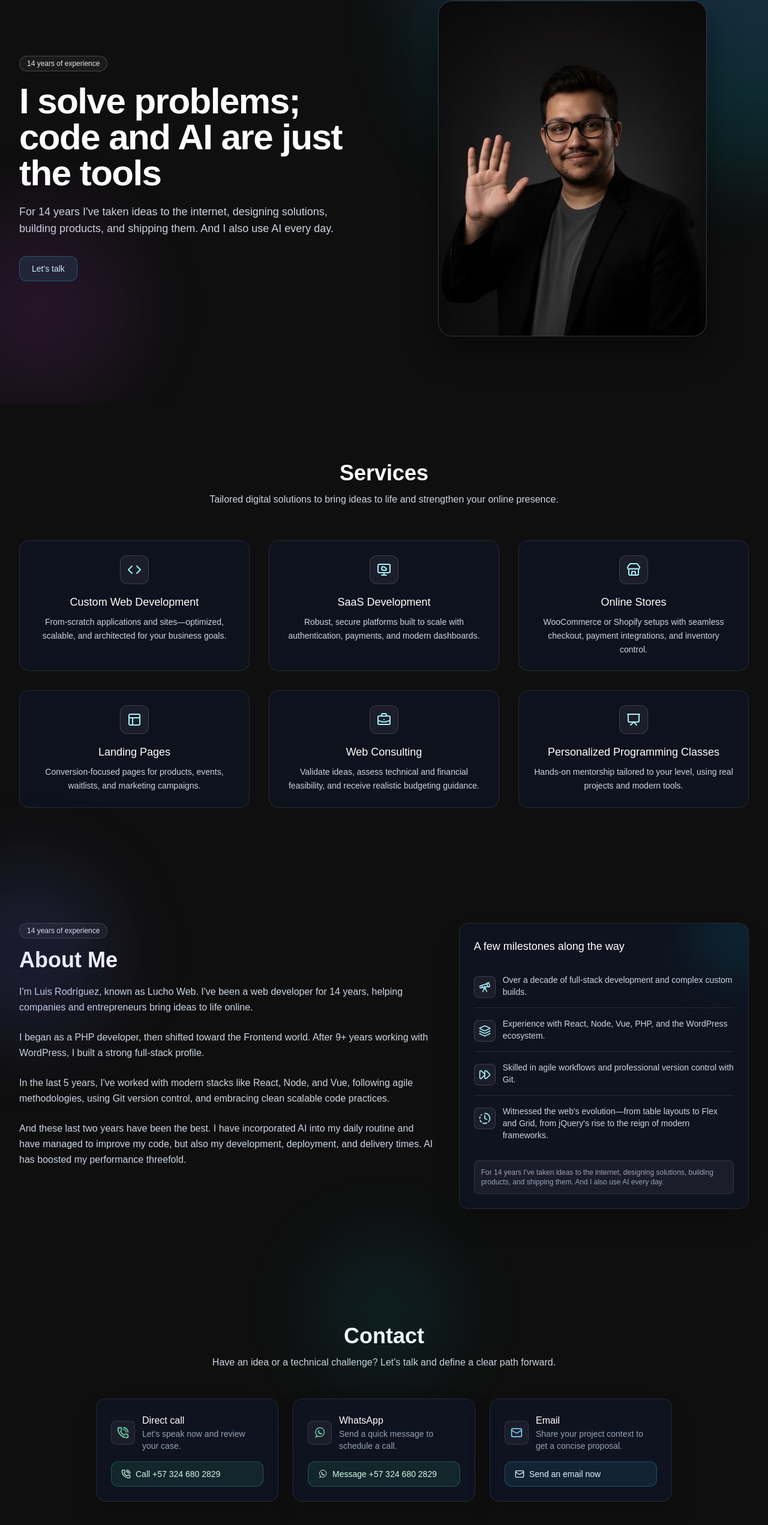
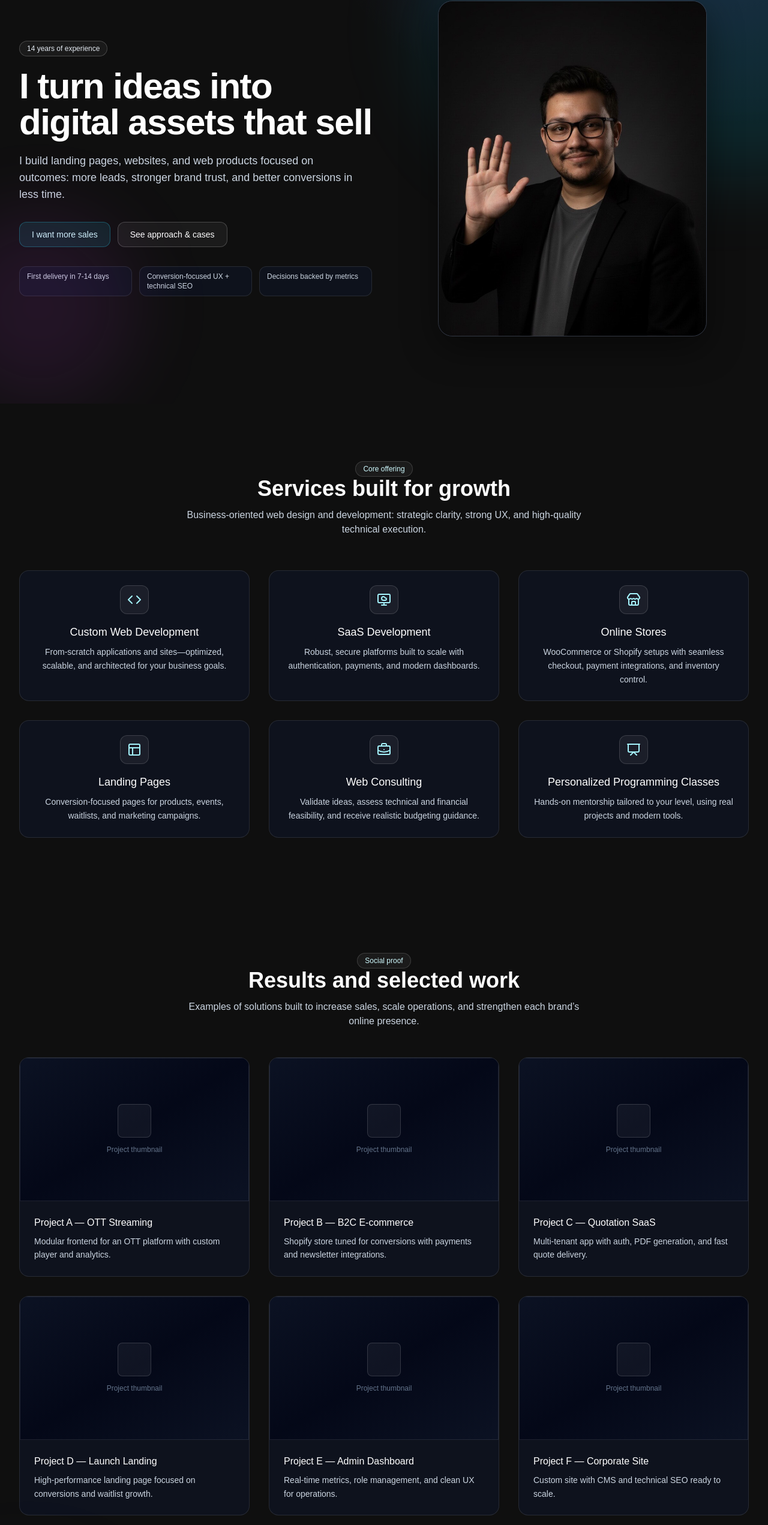
Before and after one commit to luchoweb/luchoweb-site, a React (Vite) app: page / in a window 1280 px wide. Shown: the part 111-2654 px from the top of the page at 60% size. Built offline with nearby package versions, Linux system fonts and the light colour scheme.

Commit message:
Enhance landing UX copy, structure, and SEO metadata (#3)

```diff
--- a/src/App.jsx
+++ b/src/App.jsx
@@ -12,7 +12,7 @@ export default function App() {
       <Header />
       <Hero />
       <Services />
-      {/*<Work />*/}
+      <Work />
       <About />
       <Contact />
       <Footer />
--- a/src/components/Header.jsx
+++ b/src/components/Header.jsx
@@ -4,7 +4,7 @@ import { useTranslation } from "react-i18next";
 const NAV = [
   { key: "home", href: "#home" },
   { key: "services", href: "#services" },
-  //{ key: "work", href: "#work" },
+  { key: "work", href: "#work" },
   { key: "about", href: "#about" },
   { key: "contact", href: "#contact" },
 ];
--- a/src/i18n/locales/en/translation.json
+++ b/src/i18n/locales/en/translation.json
@@ -17,16 +17,21 @@
   },
   "hero": {
     "badge": "{{years}} years of experience",
-    "title": "I solve problems; code and AI are just the tools",
-    "subtitle": "For {{years}} years I've taken ideas to the internet, designing solutions, building products, and shipping them. And I also use AI every day.",
-    "primaryCta": "Let's talk",
-    "secondaryCta": "See my work",
+    "title": "I turn ideas into digital assets that sell",
+    "subtitle": "I build landing pages, websites, and web products focused on outcomes: more leads, stronger brand trust, and better conversions in less time.",
+    "primaryCta": "I want more sales",
+    "secondaryCta": "See approach & cases",
     "imagePlaceholder": "Your studio photo here",
-    "imageAlt": "Studio portrait of Lucho (placeholder)"
+    "imageAlt": "Studio portrait of Lucho (placeholder)",
+    "proof": {
+      "delivery": "First delivery in 7-14 days",
+      "focus": "Conversion-focused UX + technical SEO",
+      "roi": "Decisions backed by metrics"
+    }
   },
   "services": {
-    "title": "Services",
-    "subtitle": "Tailored digital solutions to bring ideas to life and strengthen your online presence.",
+    "title": "Services built for growth",
+    "subtitle": "Business-oriented web design and development: strategic clarity, strong UX, and high-quality technical execution.",
     "items": {
       "customDev": {
         "title": "Custom Web Development",
@@ -52,29 +57,49 @@
         "title": "Personalized Programming Classes",
         "desc": "Hands-on mentorship tailored to your level, using real projects and modern tools."
       }
-    }
+    },
+    "eyebrow": "Core offering"
   },
   "work": {
-    "title": "Work",
-    "subtitle": "Selected projects where I solved real problems and shipped ideas to the internet.",
+    "title": "Results and selected work",
+    "subtitle": "Examples of solutions built to increase sales, scale operations, and strengthen each brand’s online presence.",
     "thumbnailPlaceholder": "Project thumbnail",
     "viewProject": "View project",
     "items": {
-      "proj1": { "title": "Project A — OTT Streaming", "desc": "Modular frontend for an OTT platform with custom player and analytics." },
-      "proj2": { "title": "Project B — B2C E-commerce", "desc": "Shopify store tuned for conversions with payments and newsletter integrations." },
-      "proj3": { "title": "Project C — Quotation SaaS", "desc": "Multi-tenant app with auth, PDF generation, and fast quote delivery." },
-      "proj4": { "title": "Project D — Launch Landing", "desc": "High-performance landing page focused on conversions and waitlist growth." },
-      "proj5": { "title": "Project E — Admin Dashboard", "desc": "Real-time metrics, role management, and clean UX for operations." },
-      "proj6": { "title": "Project F — Corporate Site", "desc": "Custom site with CMS and technical SEO ready to scale." }
-    }
+      "proj1": {
+        "title": "Project A — OTT Streaming",
+        "desc": "Modular frontend for an OTT platform with custom player and analytics."
+      },
+      "proj2": {
+        "title": "Project B — B2C E-commerce",
+        "desc": "Shopify store tuned for conversions with payments and newsletter integrations."
+      },
+      "proj3": {
+        "title": "Project C — Quotation SaaS",
+        "desc": "Multi-tenant app with auth, PDF generation, and fast quote delivery."
+      },
+      "proj4": {
+        "title": "Project D — Launch Landing",
+        "desc": "High-performance landing page focused on conversions and waitlist growth."
+      },
+      "proj5": {
+        "title": "Project E — Admin Dashboard",
+        "desc": "Real-time metrics, role management, and clean UX for operations."
+      },
+      "proj6": {
+        "title": "Project F — Corporate Site",
+        "desc": "Custom site with CMS and technical SEO ready to scale."
+      }
+    },
+    "eyebrow": "Social proof"
   },
   "about": {
-    "title": "About Me",
-    "intro": "I'm Luis Rodríguez, known as Lucho Web. I've been a web developer for 14 years, helping companies and entrepreneurs bring ideas to life online.",
+    "title": "Your digital growth partner",
+    "intro": "I’m Luis Rodríguez (Lucho Web). For 14 years, I’ve helped companies and founders launch and optimize digital products with a commercial mindset.",
     "experience": "I began as a PHP developer, then shifted toward the Frontend world. After 9+ years working with WordPress, I built a strong full-stack profile.",
     "modern": "In the last 5 years, I've worked with modern stacks like React, Node, and Vue, following agile methodologies, using Git version control, and embracing clean scalable code practices.",
     "ai": "And these last two years have been the best. I have incorporated AI into my daily routine and have managed to improve my code, but also my development, deployment, and delivery times. AI has boosted my performance threefold.",
-    "highlightsTitle": "A few milestones along the way",
+    "highlightsTitle": "What I bring to your project",
     "highlights": {
       "fullstack": "Over a decade of full-stack development and complex custom builds.",
       "tech": "Experience with React, Node, Vue, PHP, and the WordPress ecosystem.",
@@ -83,8 +108,8 @@
     }
   },
   "contact": {
-    "title": "Contact",
-    "subtitle": "Have an idea or a technical challenge? Let's talk and define a clear path forward.",
+    "title": "Ready for your next digital version?",
+    "subtitle": "Share your business goal and I’ll propose a clear execution roadmap, timeline, and scope from the first conversation.",
     "call": {
       "title": "Direct call",
       "desc": "Let's speak now and review your case.",
@@ -106,14 +131,14 @@
       "body": "Hi Lucho, I'd like to discuss..."
     },
     "points": {
-      "response": "Get a fast reply according to project size.",
-      "discovery": "Focused discovery call to understand your goal.",
-      "ethics": "Transparent scope, timelines, and costs."
+      "response": "Initial response in less than 24 business hours.",
+      "discovery": "Discovery call focused on business outcomes.",
+      "ethics": "Clear scope, timeline, and pricing from day one."
     },
     "note": "Clicking a button will open your default app (phone, WhatsApp, or email)."
   },
   "footer": {
-    "tagline": "Beyond code, I build results.",
+    "tagline": "Design, technology, and strategy to turn visitors into customers.",
     "rights": "All rights reserved."
   },
   "social": {
--- a/src/i18n/locales/es/translation.json
+++ b/src/i18n/locales/es/translation.json
@@ -17,16 +17,21 @@
   },
   "hero": {
     "badge": "{{years}} años de experiencia",
-    "title": "Resuelvo problemas; el código y la IA son mis herramientas",
-    "subtitle": "Durante {{years}} años he llevado ideas a internet: diseño soluciones, construyo productos y los pongo a producir. Y también uso IA todos los días.",
-    "primaryCta": "Hablemos",
-    "secondaryCta": "Ver trabajo",
+    "title": "Transformo ideas en activos digitales que venden",
+    "subtitle": "Creo landing pages, sitios y productos web orientados a resultados: más leads, más confianza de marca y mejores conversiones en menos tiempo.",
+    "primaryCta": "Quiero vender más",
+    "secondaryCta": "Ver casos y enfoque",
     "imagePlaceholder": "Tu foto de estudio aquí",
-    "imageAlt": "Retrato de estudio de Lucho (placeholder)"
+    "imageAlt": "Retrato de estudio de Lucho (placeholder)",
+    "proof": {
+      "delivery": "Entrega inicial en 7-14 días",
+      "focus": "Enfoque en conversión y SEO técnico",
+      "roi": "Decisiones guiadas por métricas"
+    }
   },
   "services": {
-    "title": "Servicios",
-    "subtitle": "Soluciones diseñadas a medida para impulsar tu presencia digital y hacer realidad tus ideas.",
+    "title": "Servicios para crecer online",
+    "subtitle": "Diseño y desarrollo web con visión de negocio: claridad estratégica, experiencia de usuario y ejecución técnica impecable.",
     "items": {
       "customDev": {
         "title": "Desarrollo web a la medida",
@@ -52,29 +57,49 @@
         "title": "Clases personalizadas de programación",
         "desc": "Formación práctica y guiada, adaptada a tu nivel, con proyectos reales y herramientas modernas."
       }
-    }
+    },
+    "eyebrow": "Oferta principal"
   },
   "work": {
-    "title": "Trabajo",
-    "subtitle": "Una selección de proyectos donde resolví problemas reales y llevé ideas a internet.",
+    "title": "Resultados y proyectos",
+    "subtitle": "Ejemplos de soluciones construidas para vender, escalar operaciones y mejorar la presencia digital de cada marca.",
     "thumbnailPlaceholder": "Miniatura del proyecto",
     "viewProject": "Ver proyecto",
     "items": {
-      "proj1": { "title": "Proyecto A — Streaming OTT", "desc": "Frontend modular para plataforma OTT con reproductor custom y analítica." },
-      "proj2": { "title": "Proyecto B — E-commerce B2C", "desc": "Tienda optimizada en Shopify con integraciones de pagos y newsletter." },
-      "proj3": { "title": "Proyecto C — SaaS de cotizaciones", "desc": "App multi-tenant con autenticación, PDF y envío de cotizaciones en minutos." },
-      "proj4": { "title": "Proyecto D — Landing de lanzamiento", "desc": "Landing de alto rendimiento enfocada en conversión y lista de espera." },
-      "proj5": { "title": "Proyecto E — Dashboard Admin", "desc": "Panel con métricas en tiempo real y control de usuarios/roles." },
-      "proj6": { "title": "Proyecto F — Sitio corporativo", "desc": "Sitio a medida con CMS y SEO técnico listo para escalar." }
-    }
+      "proj1": {
+        "title": "Proyecto A — Streaming OTT",
+        "desc": "Frontend modular para plataforma OTT con reproductor custom y analítica."
+      },
+      "proj2": {
+        "title": "Proyecto B — E-commerce B2C",
+        "desc": "Tienda optimizada en Shopify con integraciones de pagos y newsletter."
+      },
+      "proj3": {
+        "title": "Proyecto C — SaaS de cotizaciones",
+        "desc": "App multi-tenant con autenticación, PDF y envío de cotizaciones en minutos."
+      },
+      "proj4": {
+        "title": "Proyecto D — Landing de lanzamiento",
+        "desc": "Landing de alto rendimiento enfocada en conversión y lista de espera."
+      },
+      "proj5": {
+        "title": "Proyecto E — Dashboard Admin",
+        "desc": "Panel con métricas en tiempo real y control de usuarios/roles."
+      },
+      "proj6": {
+        "title": "Proyecto F — Sitio corporativo",
+        "desc": "Sitio a medida con CMS y SEO técnico listo para escalar."
+      }
+    },
+    "eyebrow": "Prueba social"
   },
   "about": {
-    "title": "Sobre mí",
-    "intro": "Soy Luis Rodríguez, conocido como Lucho Web. Llevo 14 años en el desarrollo web, trabajando para diversas compañías y ayudando a llevar ideas a internet.",
+    "title": "Tu aliado digital",
+    "intro": "Soy Luis Rodríguez (Lucho Web). Llevo 14 años ayudando a empresas y emprendedores a lanzar y optimizar productos digitales con enfoque comercial.",
     "experience": "Mis inicios fueron como desarrollador PHP, y con el tiempo evolucioné hacia el Frontend. Durante más de 9 años he trabajado con WordPress, forjando un perfil sólido como desarrollador full-stack.",
     "modern": "En los últimos 5 años he trabajado con tecnologías modernas como React, Node y Vue, aplicando metodologías ágiles, control de versiones con Git y buenas prácticas que garantizan calidad y escalabilidad.",
     "ai": "Y estos últimos 2 años han sido los mejores, he incorporado la IA en mi día a día y he logrado mejorar mi código, pero también mis tiempos de desarrollo, despliegue y entrega. La IA me ha potenciado 3x mi rendimiento.",
-    "highlightsTitle": "Algunos hitos de mi recorrido",
+    "highlightsTitle": "Lo que aporto a tu proyecto",
     "highlights": {
       "fullstack": "Más de una década desarrollando proyectos full-stack y personalizaciones complejas.",
       "tech": "Experiencia con React, Node, Vue, PHP, y ecosistemas WordPress.",
@@ -83,8 +108,8 @@
     }
   },
   "contact": {
-    "title": "Contacto",
-    "subtitle": "¿Tienes una idea o un reto técnico? Conversemos y encuentre una ruta clara para avanzar.",
+    "title": "¿Listo para tu siguiente versión digital?",
+    "subtitle": "Cuéntame tu objetivo comercial y te propongo una ruta clara de ejecución, tiempos y alcance desde la primera conversación.",
     "call": {
       "title": "Llamada directa",
       "desc": "Hablemos ahora mismo y revisemos tu caso.",
@@ -106,14 +131,14 @@
       "body": "Hola Lucho, me gustaría conversar sobre..."
     },
     "points": {
-      "response": "Respuesta rápida segun el tamaño del proyecto.",
-      "discovery": "Primera llamada de descubrimiento enfocada en objetivos.",
-      "ethics": "Transparencia en alcance, tiempos y costos."
+      "response": "Respuesta inicial en menos de 24 horas hábiles.",
+      "discovery": "Llamada de descubrimiento con foco en objetivos de negocio.",
+      "ethics": "Alcance, tiempos y costos claros desde el inicio."
     },
     "note": "Al hacer clic se abrirá tu app predeterminada (teléfono, WhatsApp o correo)."
   },
-   "footer": {
-    "tagline": "Más que escribir código, construyo resultados.",
+  "footer": {
+    "tagline": "Diseño, tecnología y estrategia para convertir visitas en clientes.",
     "rights": "Todos los derechos reservados."
   },
   "social": {
--- a/src/sections/Hero.jsx
+++ b/src/sections/Hero.jsx
@@ -2,6 +2,11 @@ import { useTranslation } from "react-i18next";
 
 export default function Hero({ years = 14 }) {
   const { t } = useTranslation();
+  const proof = [
+    t("hero.proof.delivery"),
+    t("hero.proof.focus"),
+    t("hero.proof.roi"),
+  ];
 
   return (
     <section id="home" className="relative overflow-hidden bg-transparent">
@@ -36,12 +41,23 @@ export default function Hero({ years = 14 }) {
               >
                 {t("hero.primaryCta")}
               </a>
-              {/*<a
+              <a
                 href="#work"
-                className="inline-flex items-center justify-center rounded-xl border border-neutral-800 bg-neutral-950 px-5 py-2.5 text-sm font-medium text-neutral-200 transition hover:bg-neutral-900"
+                className="inline-flex items-center justify-center rounded-xl border border-white/20 bg-white/5 px-5 py-2.5 text-sm font-medium text-white transition hover:bg-white/10"
               >
                 {t("hero.secondaryCta")}
-              </a>*/}
+              </a>
+            </div>
+
+            <div className="mt-8 grid gap-3 sm:grid-cols-3">
+              {proof.map((item) => (
+                <p
+                  key={item}
+                  className="rounded-xl border border-white/10 bg-slate-900/50 px-3 py-2 text-xs text-slate-300"
+                >
+                  {item}
+                </p>
+              ))}
             </div>
           </div>
 
--- a/src/sections/Services.jsx
+++ b/src/sections/Services.jsx
@@ -25,6 +25,9 @@ export default function Services() {
     <section id="services" className="relative bg-transparent py-20 sm:py-24">
       <div className="mx-auto max-w-7xl px-4 sm:px-6 lg:px-8">
         <div className="text-center mb-14">
+          <span className="inline-flex rounded-full border border-white/15 bg-white/5 px-3 py-1 text-xs text-cyan-100">
+            {t("services.eyebrow")}
+          </span>
           <h2 className="text-3xl font-semibold text-white sm:text-4xl">
             {t("services.title")}
           </h2>
--- a/src/sections/Work.jsx
+++ b/src/sections/Work.jsx
@@ -13,13 +13,16 @@ export default function Work() {
   const { t } = useTranslation();
 
   return (
-    <section id="work" className="relative bg-neutral-950 py-20 sm:py-24">
+    <section id="work" className="relative bg-transparent py-20 sm:py-24">
       <div className="mx-auto max-w-7xl px-4 sm:px-6 lg:px-8">
         <div className="mb-12 text-center">
+          <span className="inline-flex rounded-full border border-white/15 bg-white/5 px-3 py-1 text-xs text-cyan-100">
+            {t("work.eyebrow")}
+          </span>
           <h2 className="text-3xl font-semibold text-white sm:text-4xl">
             {t("work.title")}
           </h2>
-          <p className="mt-3 text-neutral-400 max-w-2xl mx-auto">
+          <p className="mt-3 text-slate-300 max-w-2xl mx-auto">
             {t("work.subtitle")}
           </p>
         </div>
@@ -28,20 +31,20 @@ export default function Work() {
           {items.map(({ key }) => (
             <article
               key={key}
-              className="group overflow-hidden rounded-2xl border border-neutral-800 bg-neutral-900 transition hover:border-neutral-700"
+              className="group overflow-hidden rounded-2xl border border-white/10 bg-slate-900/55 backdrop-blur-sm transition hover:-translate-y-1 hover:border-cyan-300/40"
             >
               {/* Thumbnail placeholder — replace with <img src=... alt=... /> */}
-              <div className="relative aspect-[16/10] w-full overflow-hidden bg-neutral-950">
-                <div className="absolute inset-0 bg-gradient-to-br from-neutral-900 via-neutral-900 to-neutral-800" />
+              <div className="relative aspect-[16/10] w-full overflow-hidden bg-slate-950/60">
+                <div className="absolute inset-0 bg-gradient-to-br from-slate-900/60 via-slate-950/60 to-slate-900/60" />
                 <div className="relative z-10 flex h-full items-center justify-center">
                   <div className="text-center">
-                    <div className="mx-auto mb-3 h-14 w-14 rounded-lg border border-neutral-800 bg-neutral-950" />
-                    <p className="text-xs text-neutral-500">
+                    <div className="mx-auto mb-3 h-14 w-14 rounded-lg border border-white/15 bg-white/5" />
+                    <p className="text-xs text-slate-500">
                       {t("work.thumbnailPlaceholder")}
                     </p>
                   </div>
                 </div>
-                <div className="pointer-events-none absolute inset-0 ring-1 ring-inset ring-neutral-800/80" />
+                <div className="pointer-events-none absolute inset-0 ring-1 ring-inset ring-white/10" />
               </div>
 
               {/* Copy */}
@@ -49,7 +52,7 @@ export default function Work() {
                 <h3 className="text-base font-medium text-white">
                   {t(`work.items.${key}.title`)}
                 </h3>
-                <p className="mt-2 text-sm leading-relaxed text-neutral-400">
+                <p className="mt-2 text-sm leading-relaxed text-slate-300">
                   {t(`work.items.${key}.desc`)}
                 </p>
 
```
Also changed, not shown: index.html (+36 -3 lines).
